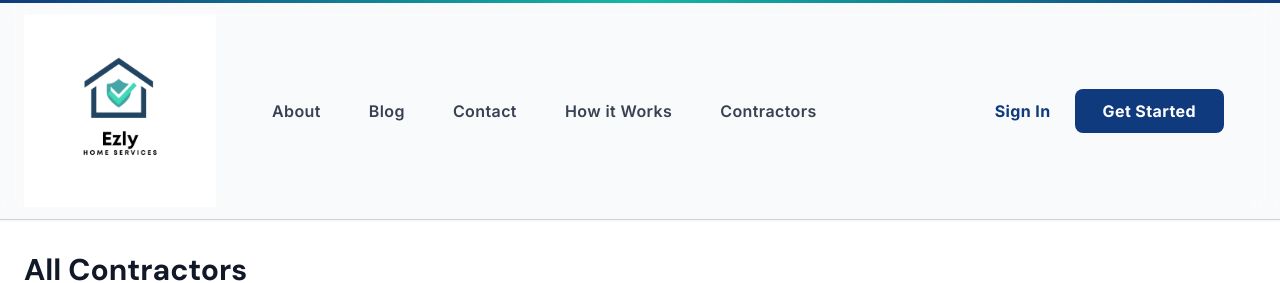
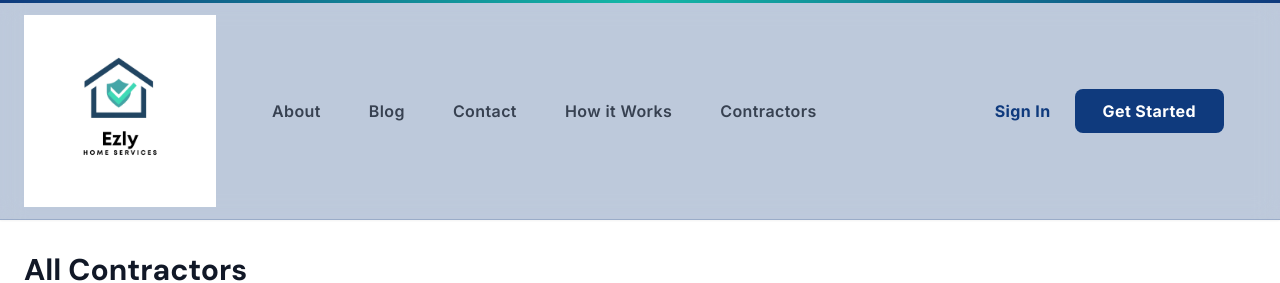
Before and after one commit to bpnelsen/ezly-dashboard, a Next.js app: page /contractors in a window 1280 px wide. Shown: the top 283 px of the page. Built offline with nearby package versions, Linux system fonts and the light colour scheme; no server answers; the database is empty.

Commit message:
Increase header opacity to 25%

```diff
--- a/components/Navigation.tsx
+++ b/components/Navigation.tsx
@@ -13,7 +13,7 @@ export default function Navigation({ variant = 'default' }: NavigationProps) {
   const [menuOpen, setMenuOpen] = useState(false)
 
   return (
-    <nav className="sticky top-0 z-50 bg-[#0f3a7d]/8 backdrop-blur-md shadow-sm border-b border-[#0f3a7d]/20">
+    <nav className="sticky top-0 z-50 bg-[#0f3a7d]/25 backdrop-blur-md shadow-sm border-b border-[#0f3a7d]/20">
       {/* Top accent line */}
       <div className="h-[3px] bg-gradient-to-r from-[#0f3a7d] via-[#14b8a6] to-[#0f3a7d]"></div>
 
```
